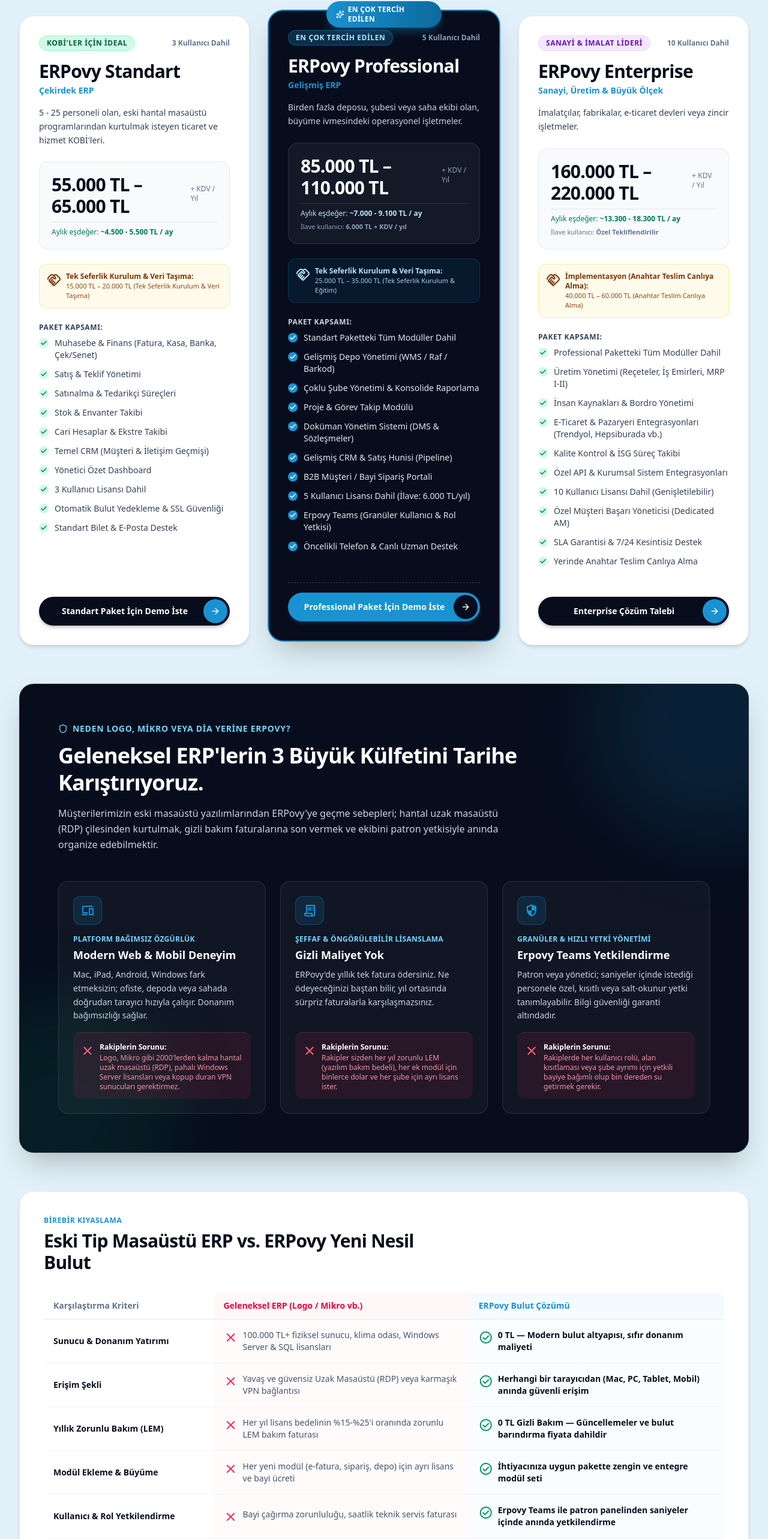
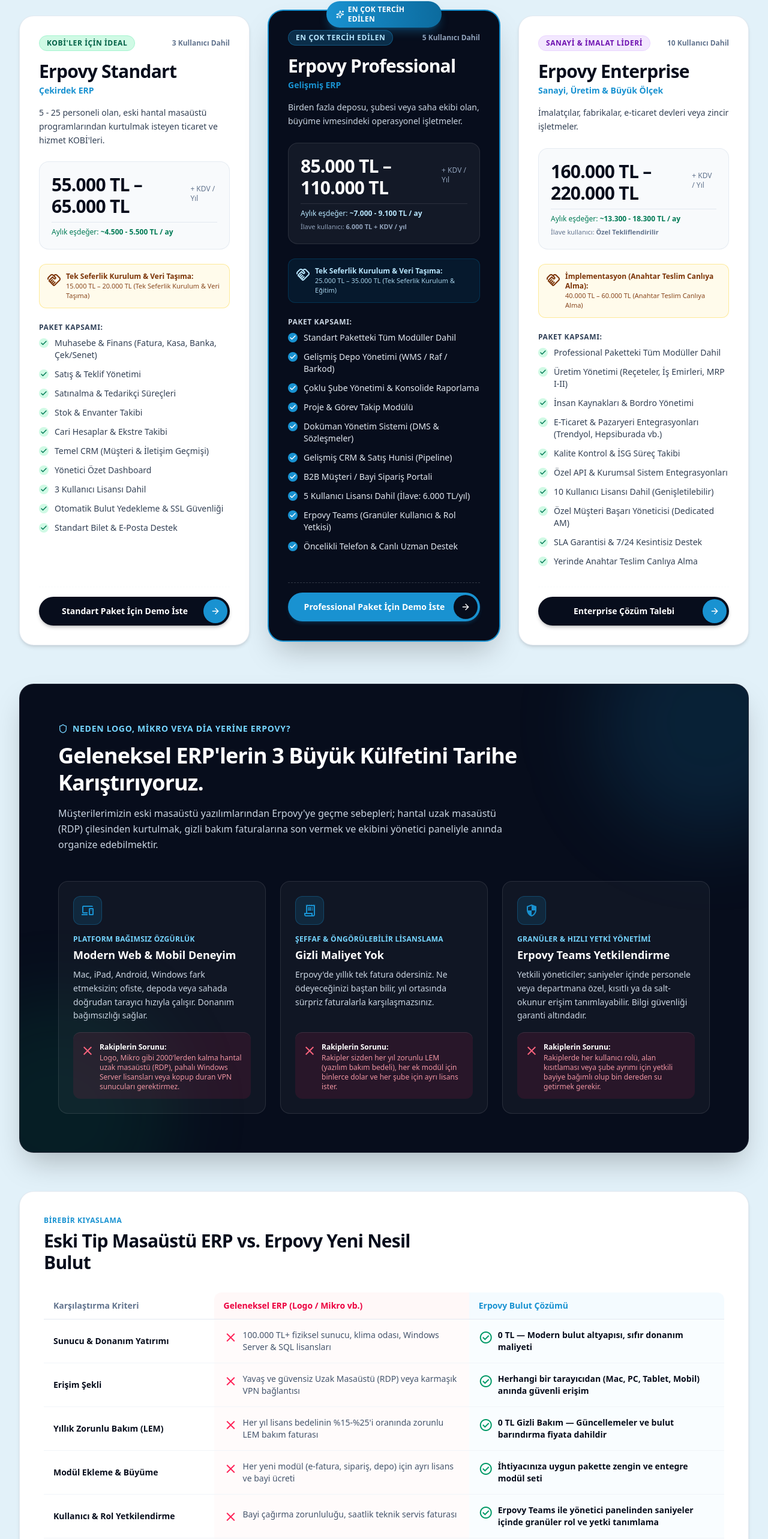
Before and after one commit to erpovy/erpovy-web, a Next.js app: page / in a window 1280 px wide. Shown: the part 5145-7711 px from the top of the page at 60% size. Built offline with nearby package versions, Linux system fonts and the light colour scheme; a web font is replaced by a local one.

Commit message:
fix-naming-erpovy-and-role-phrasing

```diff
--- a/app/fiyatlandirma/page.tsx
+++ b/app/fiyatlandirma/page.tsx
@@ -74,7 +74,7 @@
                 </span>
                 <div>
                   <strong className="text-xs sm:text-sm text-white block font-bold">Erpovy Teams</strong>
-                  <span className="text-[11px] text-slate-400">Granüler patron yetkisi</span>
+                  <span className="text-[11px] text-slate-400">Granüler rol ve yetkilendirme</span>
                 </div>
               </div>
             </div>
--- a/components/PricingSection.tsx
+++ b/components/PricingSection.tsx
@@ -294,14 +294,14 @@
           <div className="max-w-3xl mb-12 relative z-10">
             <span className="text-xs sm:text-sm font-bold tracking-wider text-sky-300 uppercase mb-3 inline-flex items-center gap-2">
               <Shield className="w-4 h-4" />
-              Neden Logo, Mikro veya DİA Yerine ERPovy?
+              Neden Logo, Mikro veya DİA Yerine Erpovy?
             </span>
             <h3 className="text-2xl sm:text-4xl font-black text-white tracking-tight leading-tight mb-4">
               Geleneksel ERP&apos;lerin 3 Büyük Külfetini Tarihe Karıştırıyoruz.
             </h3>
             <p className="text-sm sm:text-base text-slate-300 leading-relaxed">
-              Müşterilerimizin eski masaüstü yazılımlarından ERPovy&apos;ye geçme sebepleri; hantal uzak masaüstü (RDP) çilesinden kurtulmak,
-              gizli bakım faturalarına son vermek ve ekibini patron yetkisiyle anında organize edebilmektir.
+              Müşterilerimizin eski masaüstü yazılımlarından Erpovy&apos;ye geçme sebepleri; hantal uzak masaüstü (RDP) çilesinden kurtulmak,
+              gizli bakım faturalarına son vermek ve ekibini yönetici paneliyle anında organize edebilmektir.
             </p>
           </div>
 
@@ -346,7 +346,7 @@
               Birebir Kıyaslama
             </span>
             <h3 className="text-2xl sm:text-3xl font-black text-[#070d1c] tracking-tight">
-              Eski Tip Masaüstü ERP vs. ERPovy Yeni Nesil Bulut
+              Eski Tip Masaüstü ERP vs. Erpovy Yeni Nesil Bulut
             </h3>
           </div>
 
@@ -359,7 +359,7 @@
                     Geleneksel ERP (Logo / Mikro vb.)
                   </th>
                   <th className="py-3 px-4 font-bold text-[#1992d1] bg-sky-50/70 rounded-tr-xl w-3/8">
-                    ERPovy Bulut Çözümü
+                    Erpovy Bulut Çözümü
                   </th>
                 </tr>
               </thead>
--- a/content/pricingData.ts
+++ b/content/pricingData.ts
@@ -21,7 +21,7 @@
 export const PRICING_PLANS: PricingPlan[] = [
   {
     id: "standart",
-    name: "ERPovy Standart",
+    name: "Erpovy Standart",
     tagline: "Çekirdek ERP",
     badge: "KOBİ'ler İçin İdeal",
     color: "emerald",
@@ -51,7 +51,7 @@
   },
   {
     id: "professional",
-    name: "ERPovy Professional",
+    name: "Erpovy Professional",
     tagline: "Gelişmiş ERP",
     badge: "En Çok Tercih Edilen",
     color: "blue",
@@ -82,7 +82,7 @@
   },
   {
     id: "enterprise",
-    name: "ERPovy Enterprise",
+    name: "Erpovy Enterprise",
     tagline: "Sanayi, Üretim & Büyük Ölçek",
     badge: "Sanayi & İmalat Lideri",
     color: "purple",
@@ -139,7 +139,7 @@
     title: "Gizli Maliyet Yok",
     highlight: "Şeffaf & Öngörülebilir Lisanslama",
     description:
-      "ERPovy'de yıllık tek fatura ödersiniz. Ne ödeyeceğinizi baştan bilir, yıl ortasında sürpriz faturalarla karşılaşmazsınız.",
+      "Erpovy'de yıllık tek fatura ödersiniz. Ne ödeyeceğinizi baştan bilir, yıl ortasında sürpriz faturalarla karşılaşmazsınız.",
     competitorComparison:
       "Rakipler sizden her yıl zorunlu LEM (yazılım bakım bedeli), her ek modül için binlerce dolar ve her şube için ayrı lisans ister.",
   },
@@ -149,7 +149,7 @@
     title: "Erpovy Teams Yetkilendirme",
     highlight: "Granüler & Hızlı Yetki Yönetimi",
     description:
-      "Patron veya yönetici; saniyeler içinde istediği personele özel, kısıtlı veya salt-okunur yetki tanımlayabilir. Bilgi güvenliği garanti altındadır.",
+      "Yetkili yöneticiler; saniyeler içinde personele veya departmana özel, kısıtlı ya da salt-okunur erişim tanımlayabilir. Bilgi güvenliği garanti altındadır.",
     competitorComparison:
       "Rakiplerde her kullanıcı rolü, alan kısıtlaması veya şube ayrımı için yetkili bayiye bağımlı olup bin dereden su getirmek gerekir.",
   },
@@ -190,7 +190,7 @@
   {
     feature: "Kullanıcı & Rol Yetkilendirme",
     traditional: "Bayi çağırma zorunluluğu, saatlik teknik servis faturası",
-    erpovy: "Erpovy Teams ile patron panelinden saniyeler içinde anında yetkilendirme",
+    erpovy: "Erpovy Teams ile yönetici panelinden saniyeler içinde granüler rol ve yetki tanımlama",
     isAdvantage: true,
   },
   {
@@ -250,12 +250,12 @@
   {
     question: "Eski yazılımımızdan (Logo, Mikro vb.) verilerimizi taşıyabilir misiniz?",
     answer:
-      "Evet! Tek seferlik kurulum ve veri taşıma sürecimizde; mevcut cari kartlarınızı, stok listelerinizi, fiyat listelerinizi ve bakiye durumlarınızı ERPovy'ye güvenle ve eksiksiz aktarıyoruz.",
+      "Evet! Tek seferlik kurulum ve veri taşıma sürecimizde; mevcut cari kartlarınızı, stok listelerinizi, fiyat listelerinizi ve bakiye durumlarınızı Erpovy'ye güvenle ve eksiksiz aktarıyoruz.",
   },
   {
     question: "Yıl sonunda zorunlu LEM veya ek bakım ücreti ödeyecek miyim?",
     answer:
-      "Hayır. Geleneksel programların aksine ERPovy'de 'LEM' veya zorunlu gizli bakım ücreti yoktur. Yıllık lisans bedeliniz; yazılımın tüm güncellemelerini, mevzuat uyumlarını ve bulut altyapı hizmetlerini kapsar.",
+      "Hayır. Geleneksel programların aksine Erpovy'de 'LEM' veya zorunlu gizli bakım ücreti yoktur. Yıllık lisans bedeliniz; yazılımın tüm güncellemelerini, mevzuat uyumlarını ve bulut altyapı hizmetlerini kapsar.",
   },
   {
     question: "Ek kullanıcıya ihtiyacımız olduğunda ne yapıyoruz?",
@@ -265,11 +265,11 @@
   {
     question: "Ayrı bir sunucu veya donanım almamız gerekiyor mu?",
     answer:
-      "Kesinlikle hayır. ERPovy %100 bulut yerel modern bir platformdur. 100.000 TL'leri bulan fiziksel sunucu, Windows Server lisansı, SQL lisansı veya klima yatırımı yapmanıza gerek yoktur.",
+      "Kesinlikle hayır. Erpovy %100 bulut yerel modern bir platformdur. 100.000 TL'leri bulan fiziksel sunucu, Windows Server lisansı, SQL lisansı veya klima yatırımı yapmanıza gerek yoktur.",
   },
   {
     question: "Erpovy Teams granüler yetkilendirme nedir?",
     answer:
-      "Patron veya yöneticilerin, çalışanlara tek tıkla sadece kendi görmesi gereken cari, depo veya fatura ekranlarını açabilmesini; maliyet fiyatlarını veya kâr marjlarını personele saniyeler içinde gizleyebilmesini sağlayan modern rol yönetim motorumuzdur.",
+      "Yöneticilerin, çalışanlara tek tıkla sadece kendi görmesi gereken cari, depo veya fatura ekranlarını açabilmesini; maliyet fiyatlarını veya kâr marjlarını personele saniyeler içinde gizleyebilmesini sağlayan modern rol yönetim motorumuzdur.",
   },
 ];
```
